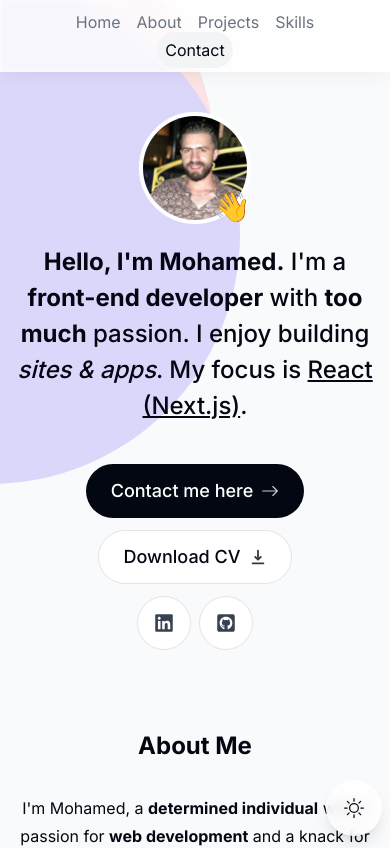
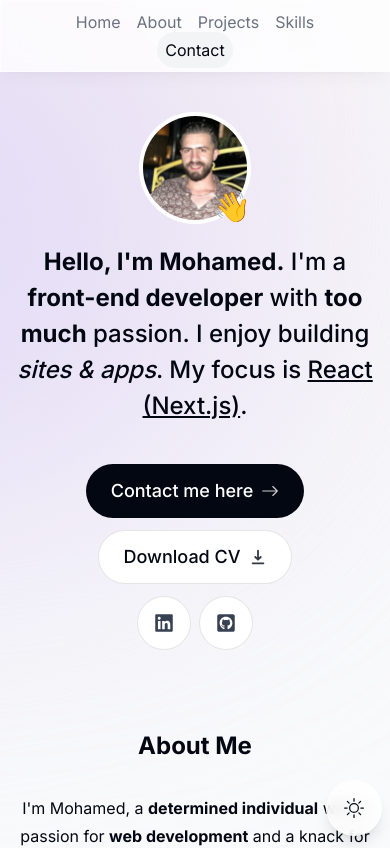
Before and after one commit to amniuelmohamed/portfolio, a Next.js app: page / in a window 390 px wide. Shown: the top 848 px of the page. Built offline with nearby package versions, Linux system fonts and the light colour scheme; no server answers.

Commit message:
Trying to fix the layout divs on mobile devices

```diff
--- a/app/globals.css
+++ b/app/globals.css
@@ -5,3 +5,8 @@
 .borderBlack {
     @apply border border-black/10;
 }
+
+.blur-10 {
+    filter: blur(10rem);
+    -webkit-filter: blur(10rem);
+}
--- a/app/layout.tsx
+++ b/app/layout.tsx
@@ -27,11 +27,11 @@ export default function RootLayout({
             >
                 <div>
                     <div
-                        className="bg-[#fbe2e3] absolute -z-10 top-[-6rem] right-[11rem] h-[31.25rem] w-[31.25rem] rounded-full sm:blur-[10rem]
+                        className="bg-[#fbe2e3] absolute -z-10 top-[-6rem] right-[11rem] h-[31.25rem] w-[31.25rem] rounded-full blur-10
                                 sm:w-[68.75rem] dark:bg-[#946263]"
                     ></div>
                     <div
-                        className="bg-[#dbd7fb] absolute -z-10 top-[-1rem] left-[-35rem] h-[31.25rem] w-[50rem] rounded-full sm:blur-[10rem]
+                        className="bg-[#dbd7fb] absolute -z-10 top-[-1rem] left-[-35rem] h-[31.25rem] w-[50rem] rounded-full blur-10
                                 sm:w-[68.75rem] md:left-[-33rem] lg:left-[-28rem] xl:left-[-15rem] 2xl:left-[-5rem] dark:bg-[#676394]"
                     ></div>
                 </div>
--- a/components/theme-switch.tsx
+++ b/components/theme-switch.tsx
@@ -37,7 +37,7 @@ export default function ThemeSwitch() {
 
     return (
         <button
-            className="fixed z-40 bottom-2 right-2 sm:bottom-5 sm:right-5 h-14 w-14 flex justify-center items-center
+            className="fixed bottom-2 right-2 sm:bottom-5 sm:right-5 h-14 w-14 flex justify-center items-center
         rounded-full bg-white border border-white border-opacity-40 text-xl bg-opacity-80 backdrop-blur
         shadow-lg dark:bg-gray-950 dark:bg-opacity-65 hover:scale-110 transition-all"
             onClick={toggleTheme}
```
